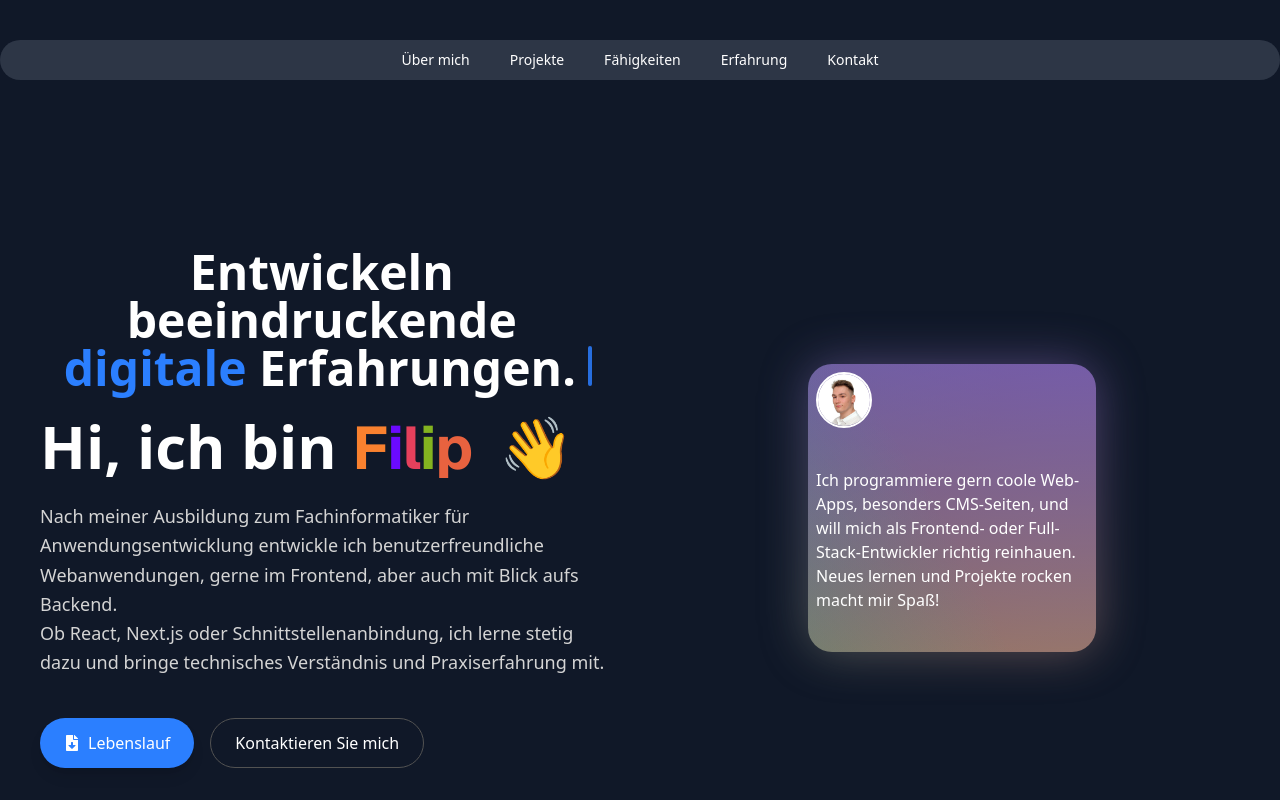
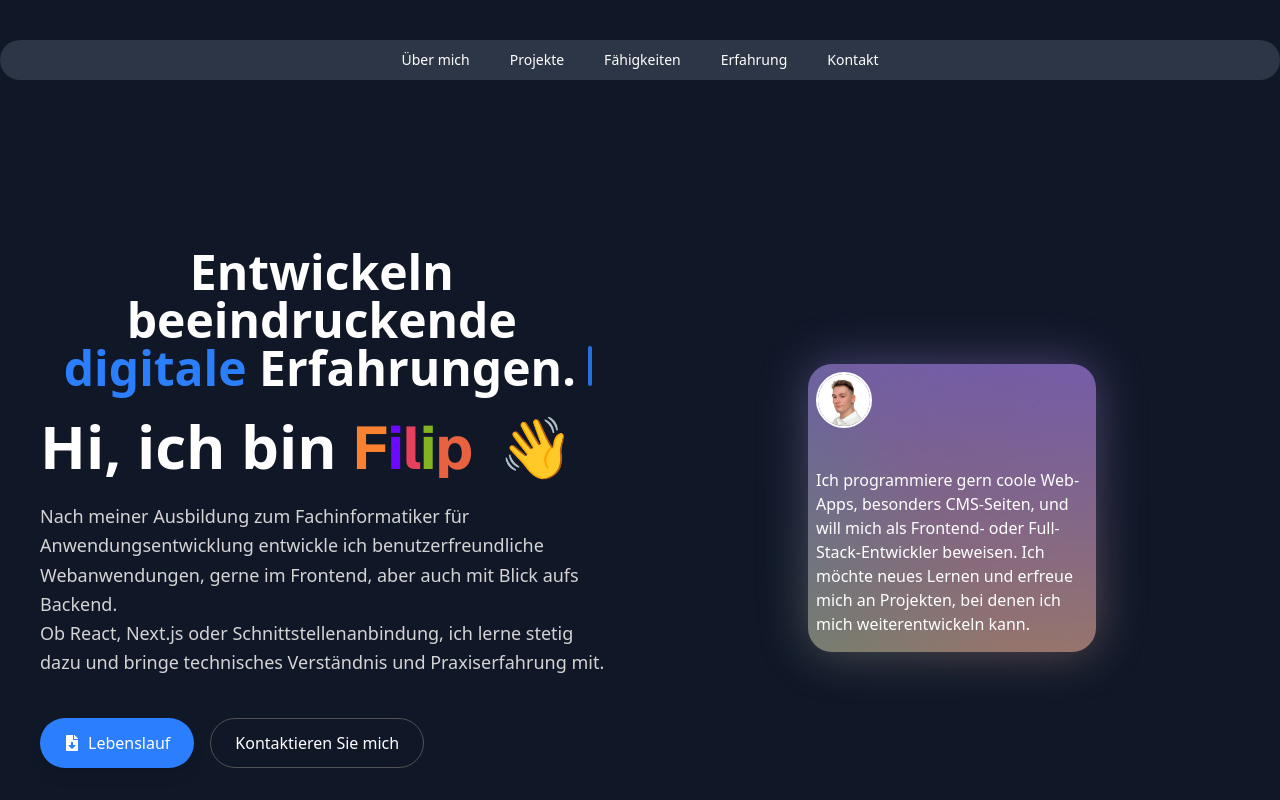
Before and after one commit to gotexxx/my-portfolio, a Next.js app: page / in a window 1280 px wide. Shown: the top 800 px of the page. Built offline with nearby package versions, Linux system fonts and the light colour scheme.

Commit message:
fix favicon not showing on vercel

```diff
--- a/src/components/custom/heroSection.tsx
+++ b/src/components/custom/heroSection.tsx
@@ -52,8 +52,9 @@ export const  HeroSection = () => {
                         <BackgroundGradient className="rounded-full p-1" containerClassName="w-full h-full">
                             <AnimatedTooltip items={people} />
                             <div className="mt-10">
-                                Ich programmiere gern coole Web-Apps, besonders CMS-Seiten, und will mich als Frontend- oder
-                                Full-Stack-Entwickler richtig reinhauen. Neues lernen und Projekte rocken macht mir Spaß!
+                                Ich programmiere gern coole Web-Apps, besonders CMS-Seiten, und will mich als Frontend- oder Full-Stack-Entwickler beweisen.
+                                Ich möchte neues Lernen und erfreue mich an Projekten, bei denen ich mich weiterentwickeln kann.
+
                             </div>
                         </BackgroundGradient>
                     </div>
```
Also changed, not shown: public/favicon.png (deleted).
